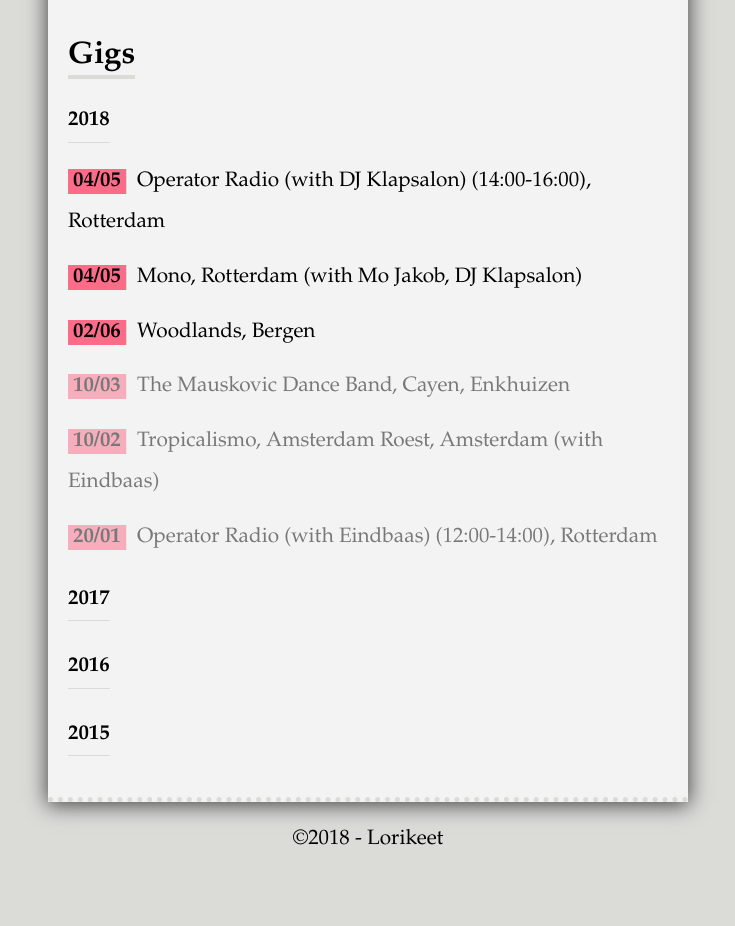
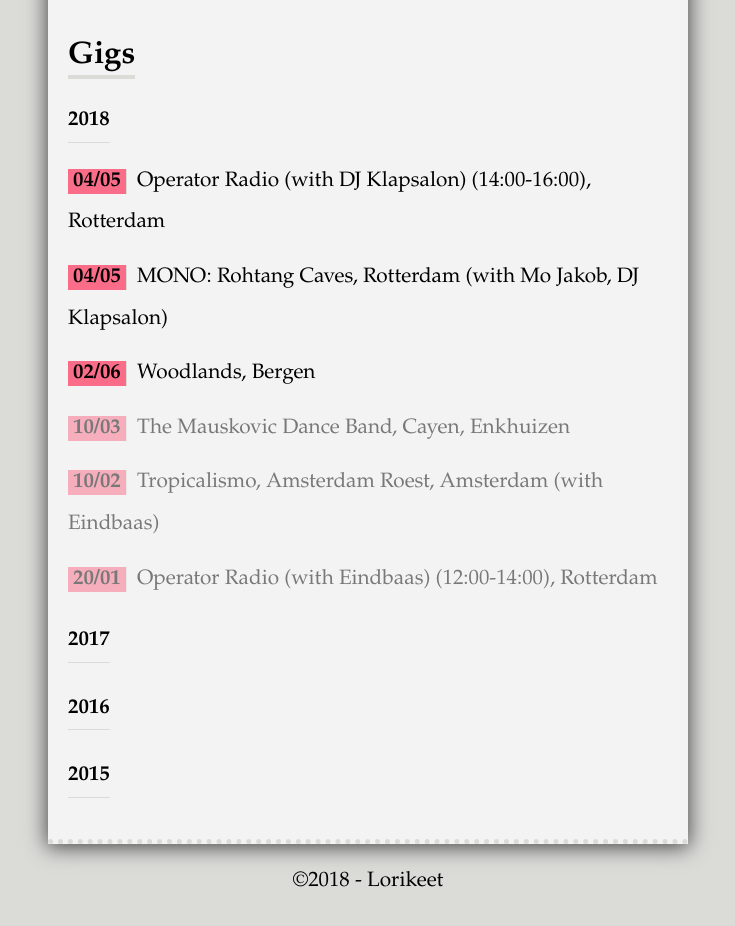
Before and after one commit to grdw/lorikeet, a Jekyll site: the page built from index.html, in a window 1280 px wide, cut to the strip 662-1601 px from the top of the page. Shown: the top 926 px of the strip, without its empty margins (272-1007 px from the left). Built offline with Jekyll 4.4.1, drawn with Linux system fonts in a browser that asks for light colours; before the commit the page ends 1559 px from its top, so only the background shows below that.

Commit message:
Update name of event

```diff
--- a/_data/events.yaml
+++ b/_data/events.yaml
@@ -2,7 +2,7 @@
   - date: "2018-05-04"
     event: "Operator Radio (with DJ Klapsalon) (14:00-16:00), Rotterdam"
   - date: "2018-05-04"
-    event: "Mono, Rotterdam (with Mo Jakob, DJ Klapsalon)"
+    event: "MONO: Rohtang Caves, Rotterdam (with Mo Jakob, DJ Klapsalon)"
   - date: "2018-06-02"
     event: "Woodlands, Bergen"
   - date: "2018-03-10"
```
